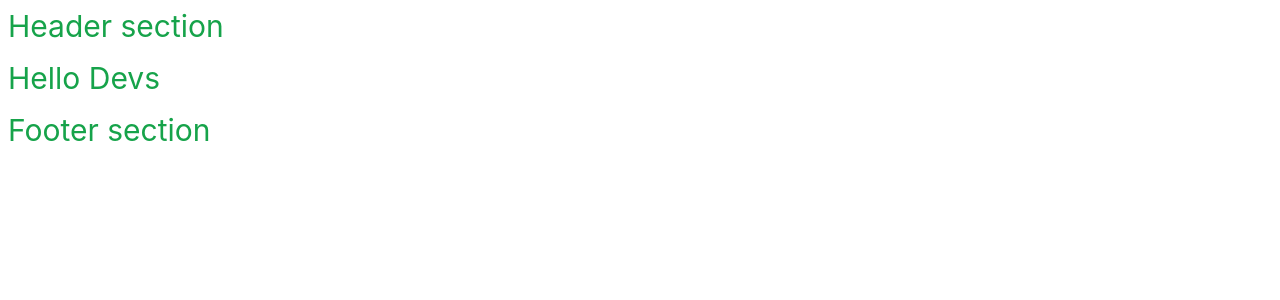
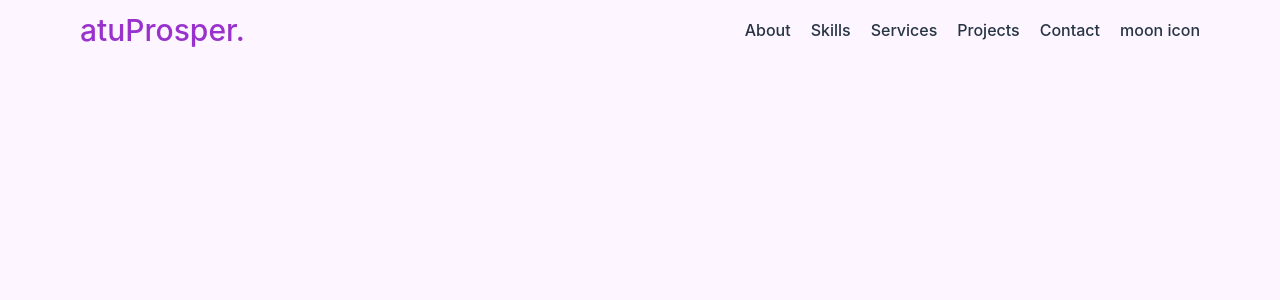
Before and after one commit to prosper74/portfolio-blog, a Next.js app: page / in a window 1280 px wide. Shown: the top 300 px of the page. Built offline with nearby package versions, Linux system fonts and the light colour scheme.

Commit message:
Finished desktop header

```diff
--- a/components/layout/Header.tsx
+++ b/components/layout/Header.tsx
@@ -1,15 +1,110 @@
+import { useEffect, useState } from 'react';
 import Head from 'next/head';
-// import Image from 'next/image'
 
 export function Header() {
+  const [scrollup, setScrollup] = useState(false);
+  const [menuOpen, setMenuOpen] = useState(false);
+  const [themeIcon, setThemeIcon] = useState(false);
+
+  const handleScroll = () => {
+    if (window.scrollY >= 80) {
+      setScrollup(true);
+    } else {
+      setScrollup(false);
+    }
+  };
+
+  useEffect(() => {
+    window.addEventListener('scroll', handleScroll);
+  });
+
   return (
     <>
       <Head>
         <link rel="icon" href="/favicon.png" />
       </Head>
-      <main>
-        <div className="text-3xl text-green-600 p-2">Header section</div>
-      </main>
+
+      <header
+        className={`${
+          scrollup && 'shadow-lg'
+        } max-md:shadow-top fixed bottom-0 md:top-0 inset-x-0 w-full text-gray-700 font-medium bg-body z-[100]`}
+      >
+        {/* {scrollup ? 'header scroll' : 'header'} */}
+        <nav className="flex justify-between items-center sm:container mx-auto px-4 md:px-10 lg:px-20 py-3">
+          <a href="#home" className="text-primary text-2xl md:text-3xl">
+            atuProsper.
+          </a>
+          <div className="flex gap-5">
+            {/* .navMenu {
+              position: fixed;
+              bottom: -100%;
+              left: 0;
+              width: 100%;
+              background-color: $bodyColor;
+              padding: 2rem 1.5rem 4rem;
+              box-shadow: 0 -1px 4px rgba(0, 0, 0, 0.15);
+              border-radius: 1.5rem 1.5rem 0 0;
+              transition: 0.5s;
+              z-index: 20;
+            } */}
+            <div className="max-md:fixed max-md:bottom-[-100%] max-md:left-0 max-mdw-full max-md:bg-body max-md:shadow-top">
+              {/* {'navMenu ' + (menuOpen && 'show__menu')} */}
+              <ul className="flex gap-5" onClick={() => setMenuOpen(false)}>
+                <li className="nav__item">
+                  <a href="#about" className="navLink">
+                    {/* <UilUser size="18" className="navIcon" />  */}
+                    About
+                  </a>
+                </li>
+                <li className="nav__item">
+                  <a href="#skills" className="navLink">
+                    {/* <UilBriefcaseAlt size="18" className="navIcon" />  */}
+                    Skills
+                  </a>
+                </li>
+                <li className="nav__item">
+                  <a href="#services" className="navLink">
+                    {/* <UilScenery size="18" className="navIcon" /> */}
+                    Services
+                  </a>
+                </li>
+                <li className="nav__item">
+                  <a href="#portfolio" className="navLink">
+                    {/* <UilFileInfoAlt size="18" className="navIcon" />  */}
+                    Projects
+                  </a>
+                </li>
+                <li className="nav__item">
+                  <a href="#contact" className="navLink">
+                    {/* <UilMessage size="18" className="navIcon" />  */}
+                    Contact
+                  </a>
+                </li>
+              </ul>
+              <div className="md:hidden">X</div>
+              {/* <UilTimes className="navClose" onClick={() => setMenuOpen(false)} /> */}
+            </div>
+
+            <div className="nav__btns">
+              {/* {!menuOpen && ( */}
+              <div className="navToggle">
+                <div
+                  className="changeTheme"
+                  onClick={() => setThemeIcon(!themeIcon)}
+                >
+                  {themeIcon ? 'Sun icon' : 'moon icon'}
+                </div>
+                <div className="md:hidden">App icon</div>
+                {/* <UilApps
+                  className="navToggleIcon"
+                  onClick={() => setMenuOpen(!menuOpen)}
+                /> */}
+              </div>
+              {/* )} */}
+            </div>
+          </div>
+        </nav>
+      </header>
     </>
   );
 }
--- a/styles/globals.css
+++ b/styles/globals.css
@@ -8,6 +8,7 @@ body {
   margin: 0;
   font-family: -apple-system, BlinkMacSystemFont, Segoe UI, Roboto, Oxygen,
     Ubuntu, Cantarell, Fira Sans, Droid Sans, Helvetica Neue, sans-serif;
+  background-color: rgb(253, 245, 255);
 }
 
 a {
--- a/tailwind.config.js
+++ b/tailwind.config.js
@@ -26,11 +26,16 @@ module.exports = {
 
       '2xl': '1536px',
       // => @media (min-width: 1536px) { ... }
+
+      'max-md': {'max': '768px'},
+      // => @media (max-width: 1535px) { ... }
     },
     extend: {
       colors: {
-        primary: '#67009b',
-        primaryLight: '#e7b8ff',
+        primary: '#9932cc',
+        primaryLight: '#c042ff',
+        secondary: '#311042',
+        body: 'rgb(253, 245, 255)',
         'gray-700': '#273444',
         gray: '#8492a6',
         'gray-50': '#f8fafc',
@@ -45,6 +50,9 @@ module.exports = {
         127: '20rem',
         128: '30rem',
       },
+      boxShadow: {
+        'top': '0 -1px 4px rgba(0, 0, 0, 0.15)',
+      },
     },
   },
 
```
Also changed, not shown: components/common/interfaces.tsx (+7 -2 lines).
